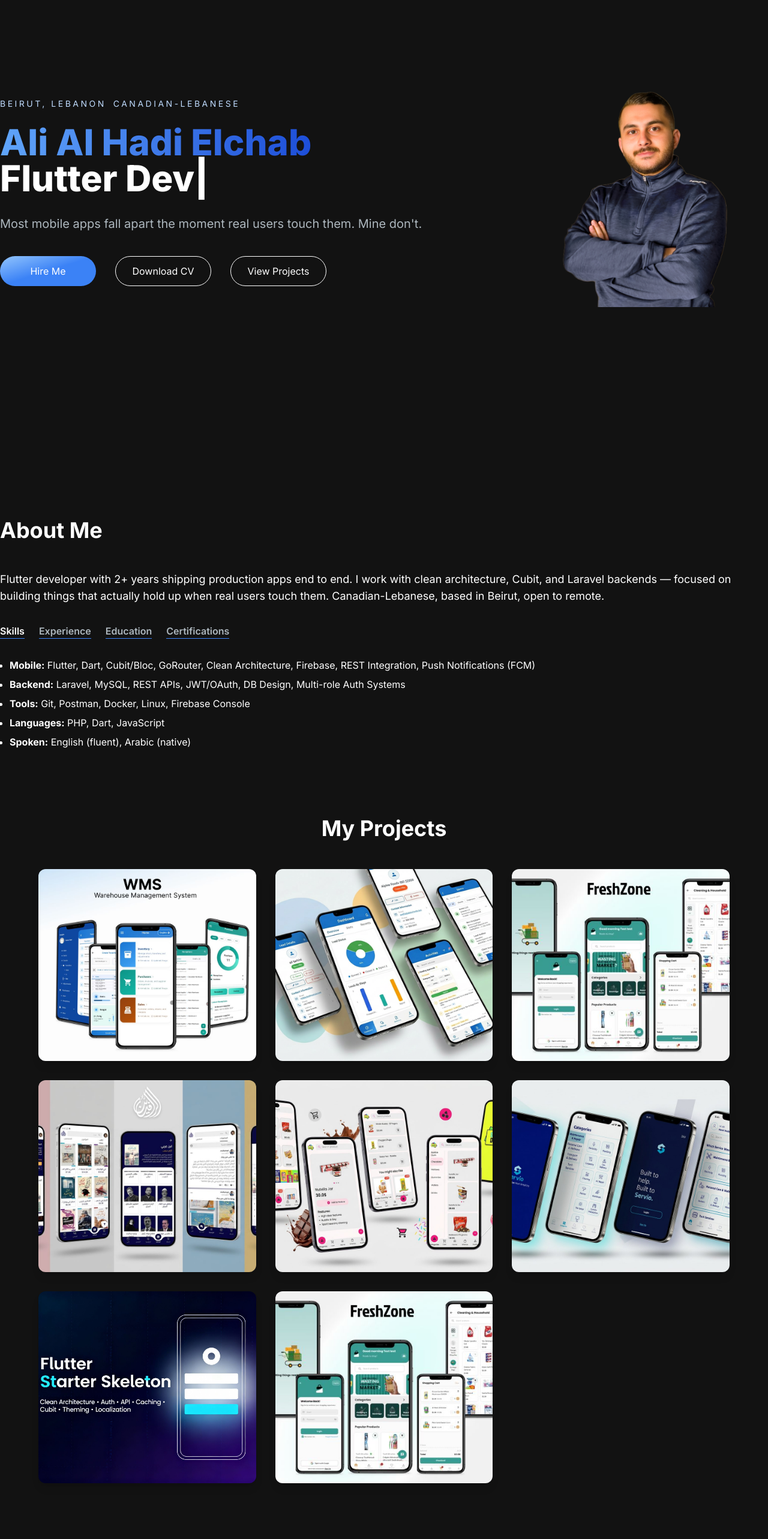
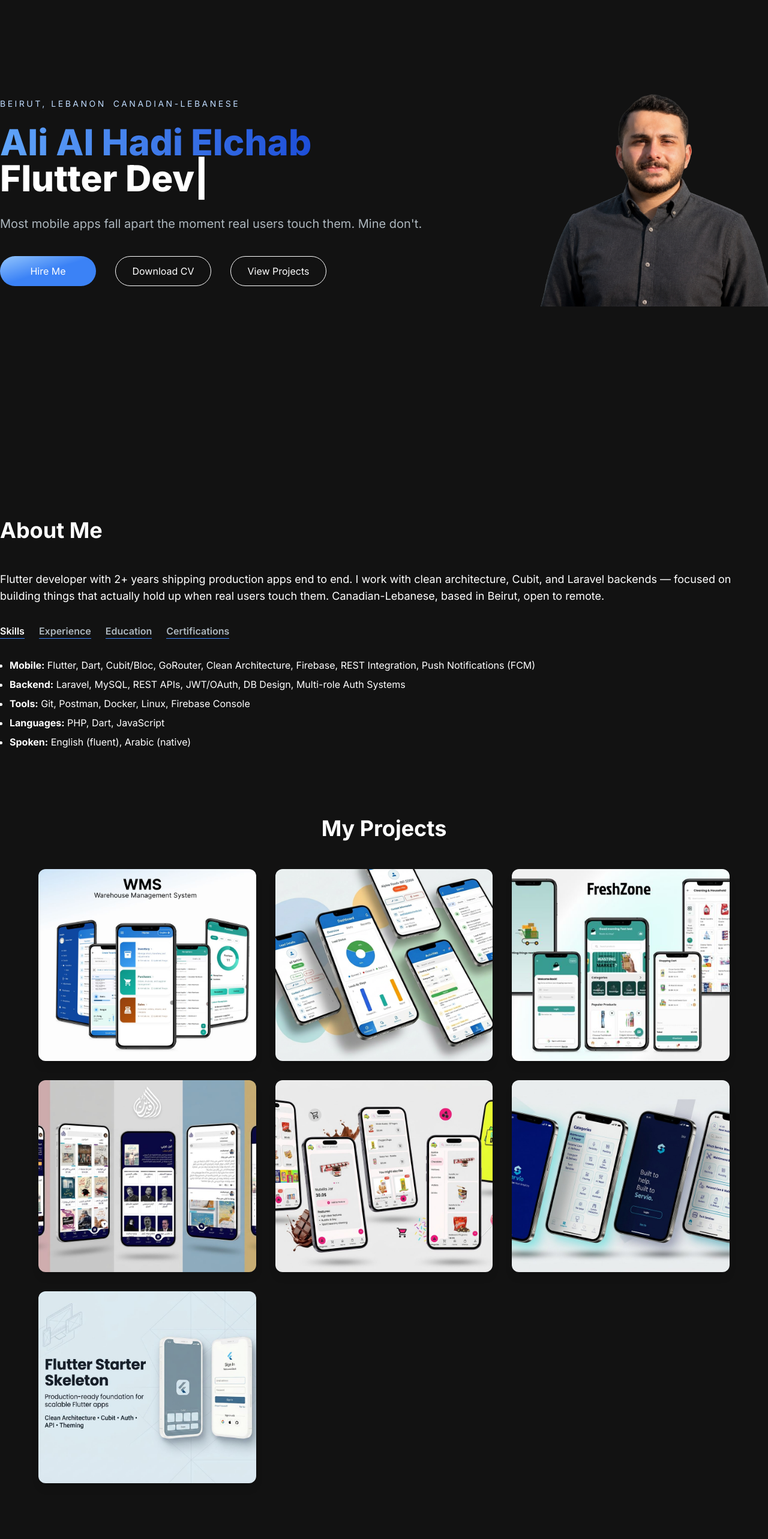
Before and after one commit to Ali-Elchab/personal-portfolio, a Next.js app: page / in a window 1280 px wide. Shown: the part 160-2726 px from the top of the page at 60% size. Built offline with nearby package versions, Linux system fonts and the light colour scheme.

Commit message:
Update image source for HeroSection and comment out eCommerce project details in Projects section

```diff
--- a/app/HeroSection/page.jsx
+++ b/app/HeroSection/page.jsx
@@ -11,7 +11,7 @@ const HeroSection = ({ emailRef, projectRef }) => {
         <div className="w-full sm:hidden flex flex-col items-center gap-3 pt-2">
           <div className="w-36 h-auto shrink-0">
             <Image
-              src="/images/alichab.png"
+              src="/images/alichab.jpg"
               className="block w-full h-auto object-cover"
               alt="Ali Chab"
               width={300}
@@ -28,7 +28,7 @@ const HeroSection = ({ emailRef, projectRef }) => {
         <div className="hidden sm:flex md:order-last sm:col-span-5 w-full items-center justify-center md:justify-end lg:mt-0">
           <div className="w-48 sm:w-60 md:w-96 h-auto mx-auto md:mx-0">
             <Image
-              src="/images/alichab.png"
+              src="/images/alichab.jpg"
               className="block mx-auto w-full h-auto object-cover"
               alt="Ali Chab"
               width={300}
--- a/app/Projects/page.jsx
+++ b/app/Projects/page.jsx
@@ -74,16 +74,16 @@ const projectsData = [
     playStoreUrl: "",
     appStoreUrl: "",
   },
-  {
-    id: 9,
-    imgUrl: "/images/projects/ecom-personal.jpg",
-    title: "eShop — eCommerce App",
-    description:
-      "Full-featured eCommerce mobile app built independently — upgraded UI and flows from a client project. Includes auth, category browsing, product search, cart, promo handling, and checkout. Built with Flutter clean architecture and a Laravel backend.",
-    gitUrl: "",
-    playStoreUrl: "",
-    appStoreUrl: "",
-  },
+  // {
+  //   id: 9,
+  //   imgUrl: "/images/projects/ecom-personal.jpg",
+  //   title: "eShop — eCommerce App",
+  //   description:
+  //     "Full-featured eCommerce mobile app built independently — upgraded UI and flows from a client project. Includes auth, category browsing, product search, cart, promo handling, and checkout. Built with Flutter clean architecture and a Laravel backend.",
+  //   gitUrl: "",
+  //   playStoreUrl: "",
+  //   appStoreUrl: "",
+  // },
 ];
 
 const ProjectSection = () => {
```
Also changed, not shown: public/images/alichab.jpg (added), public/images/projects/flutter-skeleton.jpg.
